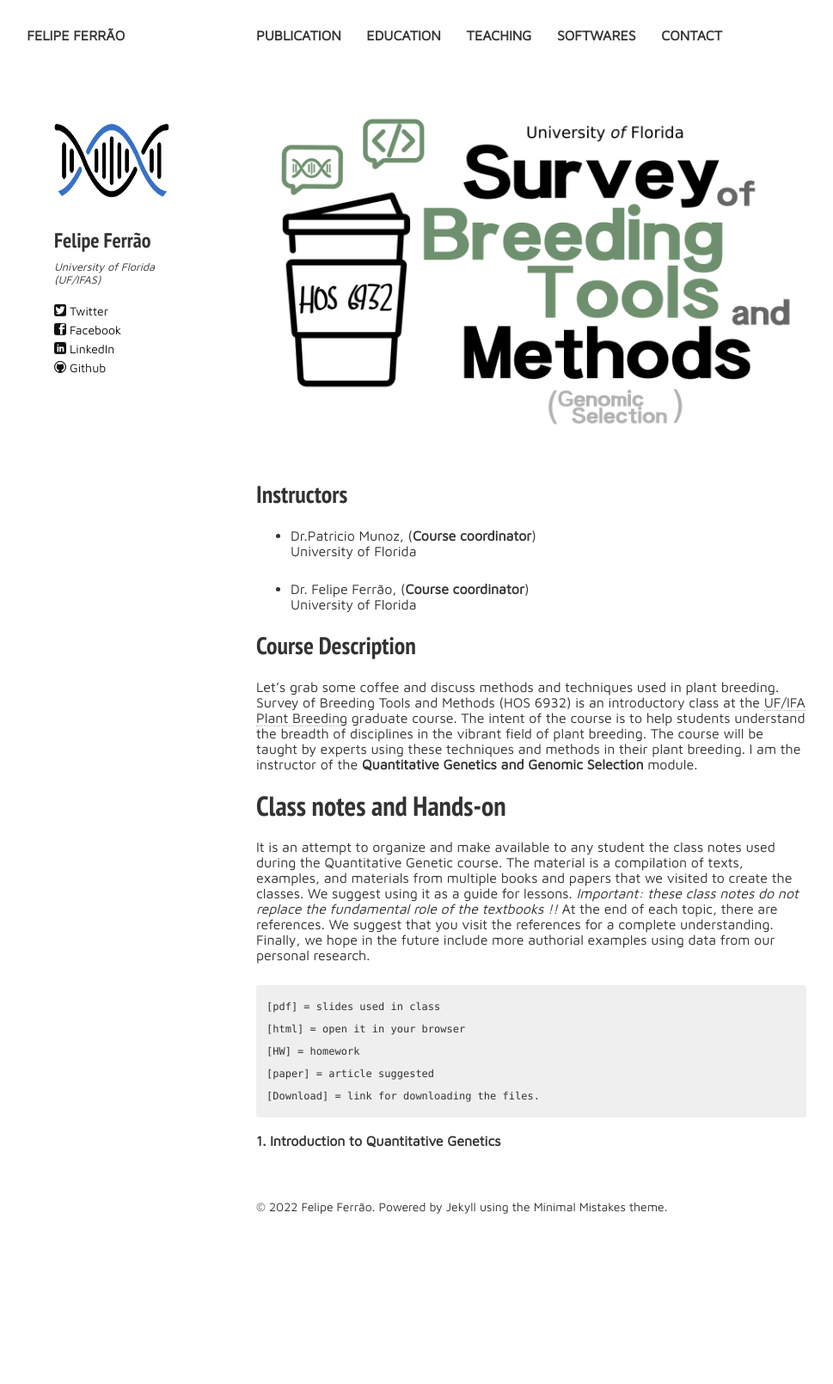
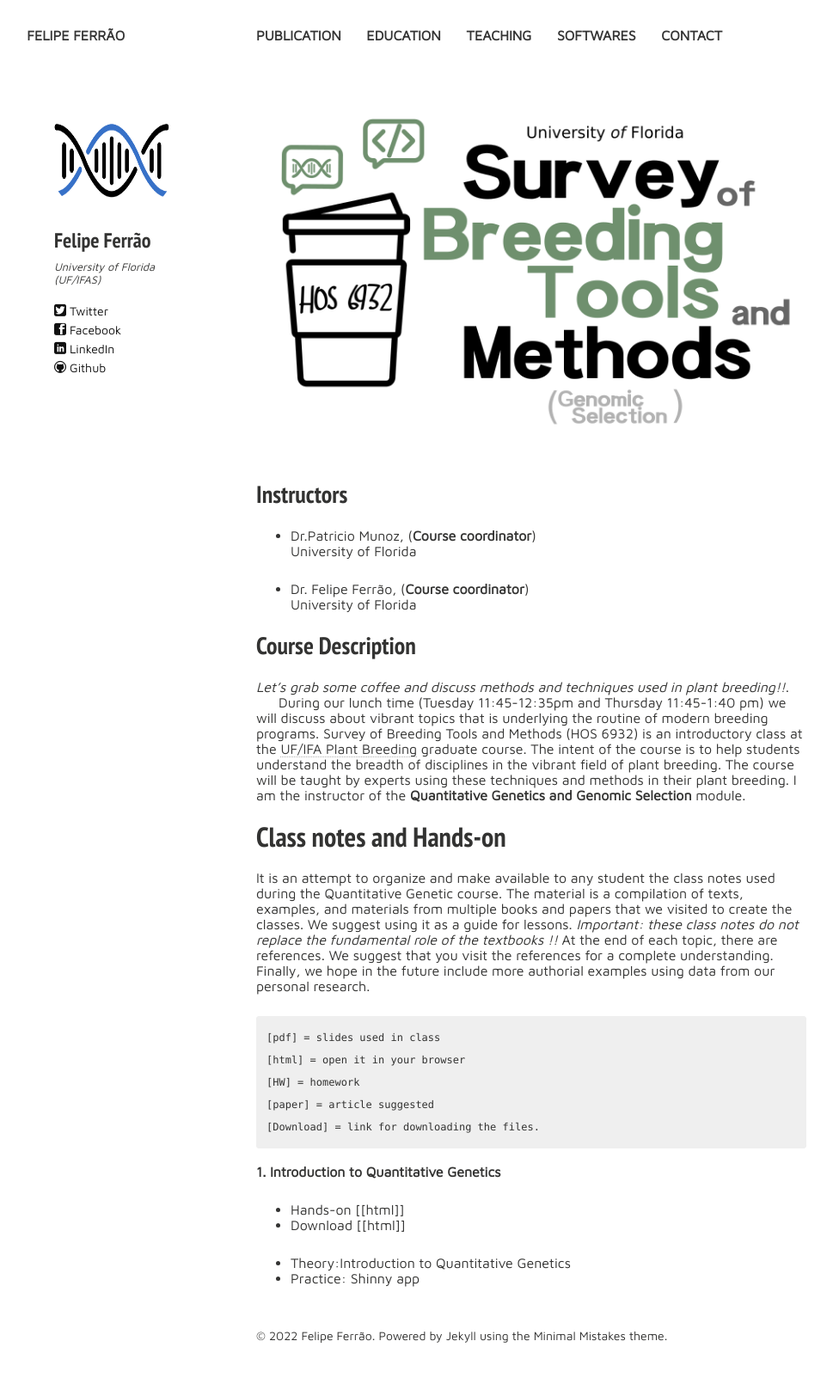
Before and after one commit to lfelipe-ferrao/lfelipe-ferrao.github.io, a Jekyll site: the page built from class/survey/index.md, in a window 1280 px wide. Shown: the whole page at 86% size, without its empty margins (22-991 px from the left). Built offline with Jekyll 4.4.1, drawn with Linux system fonts in a browser that asks for light colours; nearby versions of some CDN libraries; our own code applies the rules of GitHub Pages for plain Markdown files; before the commit the page ends 1460 px from its top, so only the background shows below that.

Commit message:
Update index.md

````diff
--- a/class/survey/index.md
+++ b/class/survey/index.md
@@ -12,7 +12,9 @@ University of Florida
 
 ## Course Description
 
-Let's grab some coffee and discuss methods and techniques used in plant breeding. Survey of Breeding Tools and Methods (HOS 6932) is an introductory class at the [UF/IFA Plant Breeding](https://programs.ifas.ufl.edu/plant-breeding/graduate-program/) graduate course. The intent of the course is to help students understand the breadth of disciplines in the vibrant field of plant breeding. The course will be taught by experts using these techniques and methods in their plant breeding. I am the instructor of the **Quantitative Genetics and Genomic Selection** module.
+*Let's grab some coffee and discuss methods and techniques used in plant breeding!!*.
+
+During our lunch time (Tuesday 11:45-12:35pm and Thursday 11:45-1:40 pm) we will discuss about vibrant topics that is underlying the routine of modern breeding programs. Survey of Breeding Tools and Methods (HOS 6932) is an introductory class at the [UF/IFA Plant Breeding](https://programs.ifas.ufl.edu/plant-breeding/graduate-program/) graduate course. The intent of the course is to help students understand the breadth of disciplines in the vibrant field of plant breeding. The course will be taught by experts using these techniques and methods in their plant breeding. I am the instructor of the **Quantitative Genetics and Genomic Selection** module.
 
 
 # Class notes and Hands-on
@@ -27,3 +29,9 @@ It is an attempt to organize and make available to any student the class notes u
 [Download] = link for downloading the files.
 ```
 **1. Introduction to Quantitative Genetics**
+
+- Hands-on [[html]]
+- Download [[html]]
+
+- Theory:Introduction to Quantitative Genetics
+- Practice: Shinny app
````
